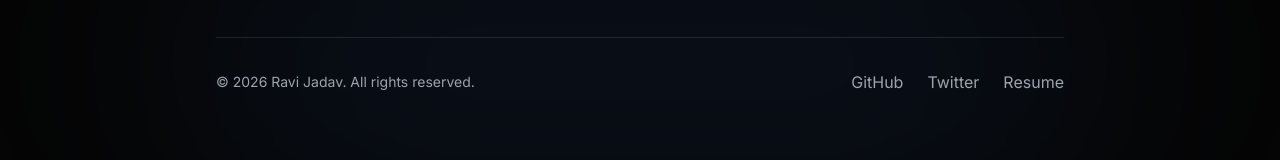
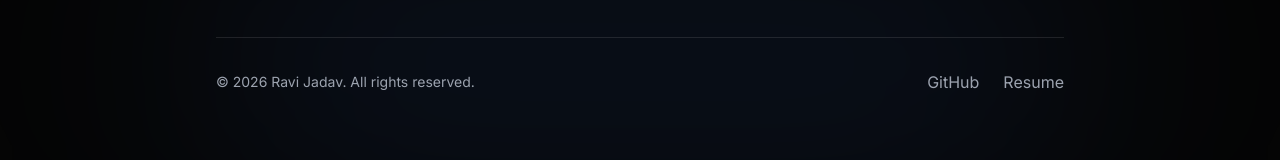
Before and after one commit to theravijadav/portfolio, a React (Vite) app: page / in a window 1280 px wide. Shown: the part 5561-5721 px from the top of the page. Built offline with nearby package versions, Linux system fonts and the light colour scheme.

Commit message:
feat: render footer social links dynamically

```diff
--- a/src/components/Contact.jsx
+++ b/src/components/Contact.jsx
@@ -1,6 +1,12 @@
 import React from 'react';
 
 const Contact = () => {
+  const footerLinks = [
+    { name: 'GitHub', url: 'https://github.com/theravijadav' },
+    { name: 'Twitter', url: '' }, // Leave empty to hide
+    { name: 'Resume', url: '/Ravi%20Jadav%20-%20Resume.pdf' }
+  ];
+
   return (
     <section id="contact" className="py-24 relative overflow-hidden">
       {/* Background elements */}
@@ -24,9 +30,19 @@ const Contact = () => {
         <div className="border-t border-white/10 pt-8 flex flex-col md:flex-row justify-between items-center gap-4">
           <p className="text-sm text-muted">© {new Date().getFullYear()} Ravi Jadav. All rights reserved.</p>
           <div className="flex gap-6">
-            <a href="#" className="text-muted hover:text-white transition-colors">GitHub</a>
-            <a href="#" className="text-muted hover:text-white transition-colors">Twitter</a>
-            <a href="/Ravi%20Jadav%20-%20Resume.pdf" target="_blank" rel="noopener noreferrer" className="text-muted hover:text-white transition-colors">Resume</a>
+            {footerLinks.map((link) => (
+              link.url ? (
+                <a
+                  key={link.name}
+                  href={link.url}
+                  target="_blank"
+                  rel="noopener noreferrer"
+                  className="text-muted hover:text-white transition-colors"
+                >
+                  {link.name}
+                </a>
+              ) : null
+            ))}
           </div>
         </div>
       </div>
```
